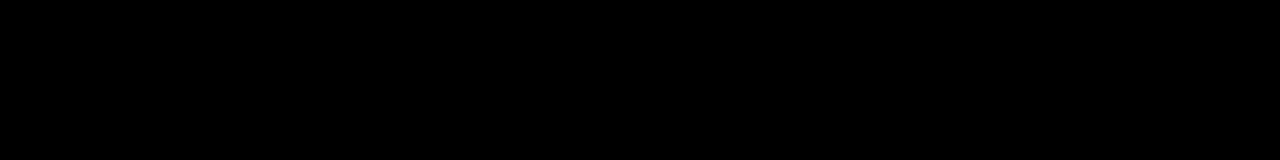
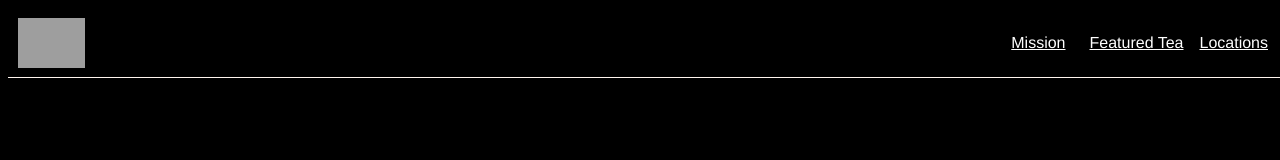
Before and after one commit to MillerMathScribble/Tea-Cozy-Codecademy, a plain HTML site: page index.html in a window 1280 px wide. Drawn offline with Linux system fonts and the light colour scheme; grey boxes are pictures that could not be loaded.

Commit message:
Header work

```diff
--- a/index.html
+++ b/index.html
@@ -6,7 +6,28 @@
     <link rel="stylesheet" href="./resources/css/style.css">
   </head>
   <body>
-<h1>HEllo</h1>
-<p>Here is the project</p>
+
+    <!--Header Content-->
+    <header>
+      <div class="logo">
+        <img src="https://s3.amazonaws.com/codecademy-content/courses/freelance-1/unit-4/img-tea-cozy-logo.png" alt="Logo">
+
+      </div>
+      <nav>
+        <span><a href="#">Mission<a/></span>
+        <span><a href="#">Featured Tea<a/></span>
+        <span><a href="#">Locations<a/></span>
+
+      </nav>
+    </header>
+    <!--Mission Body Content-->
+    <!--Tea of the Month Body Content-->
+    <!--Locations Body Content-->
+
+
+    <!--Footer Content-->
+    <footer>
+
+    </footer>
   </body>
 </html>
--- a/resources/css/style.css
+++ b/resources/css/style.css
@@ -1,3 +1,67 @@
+/* Univiersal Styles  */
+
 body {
   background: black;
 }
+
+a {
+    color: white;
+}
+
+
+
+/* Header Styles  */
+header {
+  display: flex;
+  position: fixed;
+  align-items: center;
+  width: 100%;
+  height: 69px;
+  border-bottom: 1px solid seashell;
+  font-family: 'Helvetica';
+  font-size: 22px
+  opacity: 0.9;
+}
+nav {
+  display: flex;
+  align-items: center;
+  justify-content: center;
+  padding: 5px;
+
+}
+
+nav span {
+  padding: 8px;
+}
+
+header nav {
+  padding-right: 20px;
+}
+
+.logo {
+  display: flex;
+
+  flex-grow: 1;
+}
+
+.logo img {
+    height: 50px;
+    padding-left: 10px;
+}
+
+/* Body Styles  */
+
+.main {
+  display: flex;
+  flex-direction: column;
+  width: 1300px;
+  height: 3000px;
+}
+
+.mission {
+  display: flex;
+  background-image: url(https://s3.amazonaws.com/codecademy-content/courses/freelance-1/unit-4/img-mission-background.jpg);
+  background-repeat: no-repeat;
+  width: 700px;
+
+}
```
